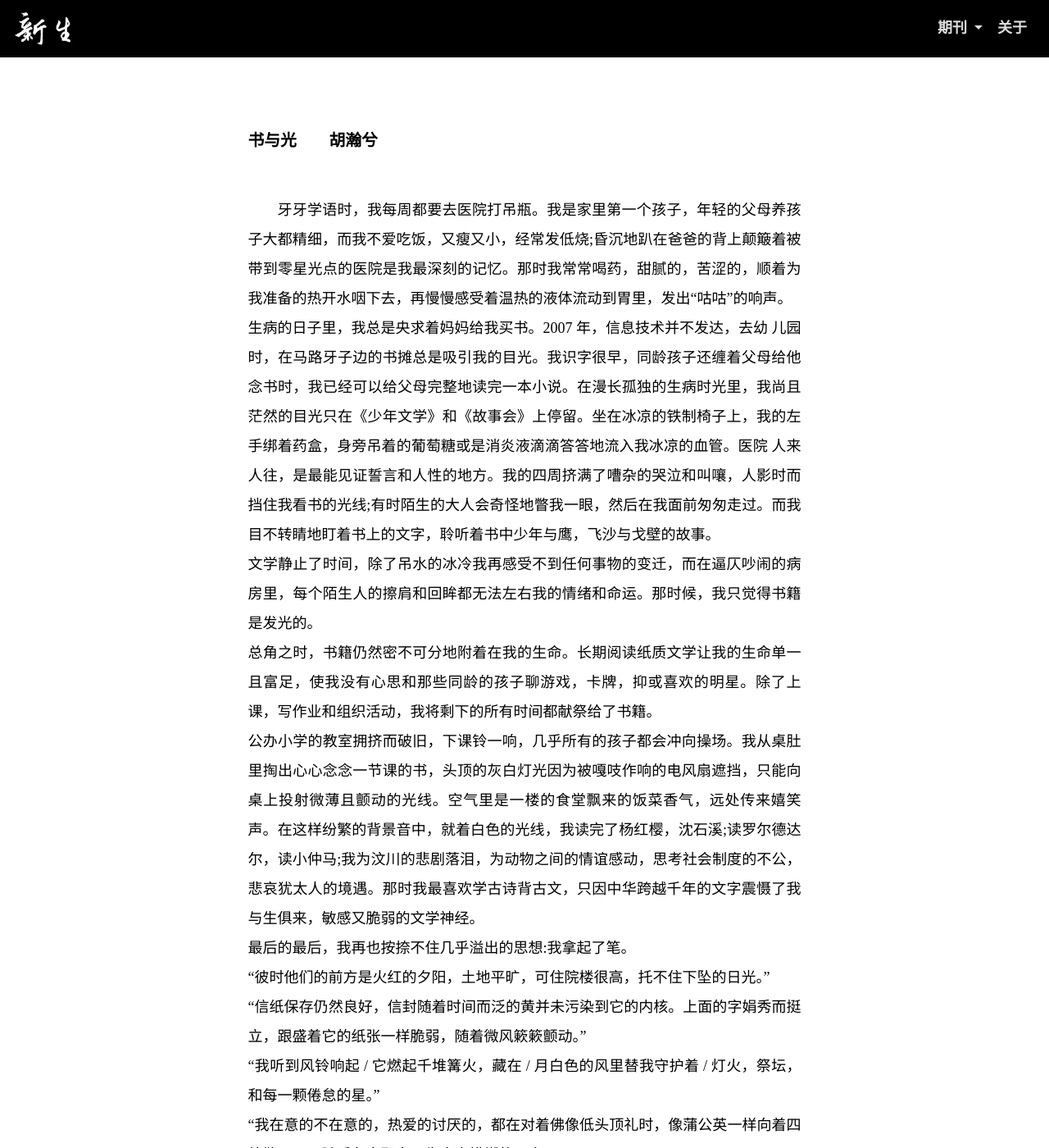
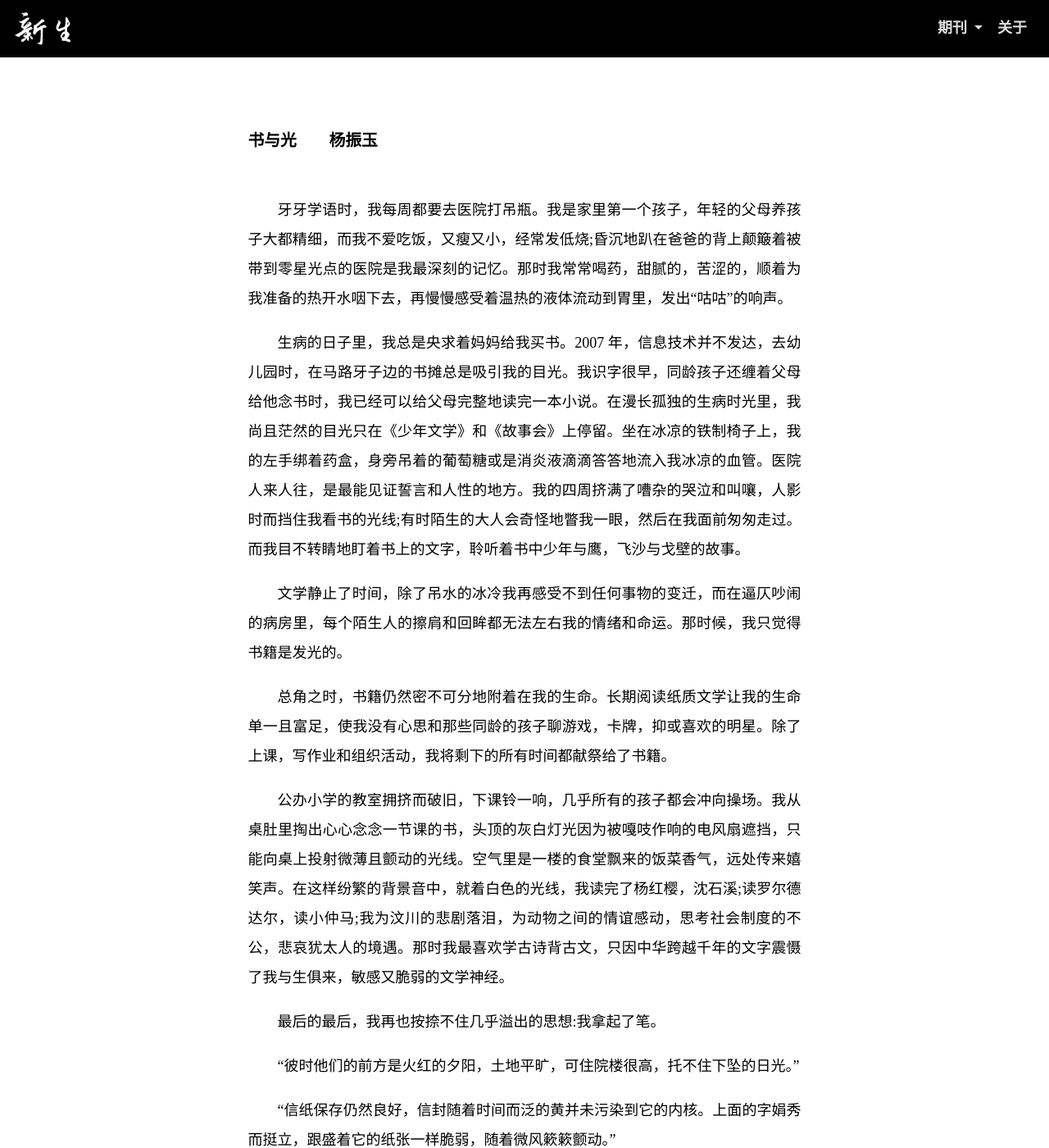
Before and after one commit to youshenmexindemingzima/rebirth, a Jekyll site: the page built from _articles/第四期/亲爱的旅人/书与光.md, in a window 1280 px wide and 1400 px high. Shown: the whole window at 82% size. Built offline with Jekyll 4.4.1, drawn with Linux system fonts in a browser that asks for light colours; some web fonts are replaced; some of the changed text lies outside the part shown.

Commit message:
Update 书与光.md

```diff
--- a/_articles/第四期/亲爱的旅人/书与光.md
+++ b/_articles/第四期/亲爱的旅人/书与光.md
@@ -1,20 +1,35 @@
 ---
-author: 胡瀚兮
+author: 杨振玉
 ---
 
 牙牙学语时，我每周都要去医院打吊瓶。我是家里第一个孩子，年轻的父母养孩子大都精细，而我不爱吃饭，又瘦又小，经常发低烧;昏沉地趴在爸爸的背上颠簸着被带到零星光点的医院是我最深刻的记忆。那时我常常喝药，甜腻的，苦涩的，顺着为我准备的热开水咽下去，再慢慢感受着温热的液体流动到胃里，发出“咕咕”的响声。
+
 生病的日子里，我总是央求着妈妈给我买书。2007 年，信息技术并不发达，去幼 儿园时，在马路牙子边的书摊总是吸引我的目光。我识字很早，同龄孩子还缠着父母给他念书时，我已经可以给父母完整地读完一本小说。在漫长孤独的生病时光里，我尚且茫然的目光只在《少年文学》和《故事会》上停留。坐在冰凉的铁制椅子上，我的左手绑着药盒，身旁吊着的葡萄糖或是消炎液滴滴答答地流入我冰凉的血管。医院 人来人往，是最能见证誓言和人性的地方。我的四周挤满了嘈杂的哭泣和叫嚷，人影时而挡住我看书的光线;有时陌生的大人会奇怪地瞥我一眼，然后在我面前匆匆走过。而我目不转睛地盯着书上的文字，聆听着书中少年与鹰，飞沙与戈壁的故事。
+
 文学静止了时间，除了吊水的冰冷我再感受不到任何事物的变迁，而在逼仄吵闹的病房里，每个陌生人的擦肩和回眸都无法左右我的情绪和命运。那时候，我只觉得书籍是发光的。
+
 总角之时，书籍仍然密不可分地附着在我的生命。长期阅读纸质文学让我的生命单一且富足，使我没有心思和那些同龄的孩子聊游戏，卡牌，抑或喜欢的明星。除了上课，写作业和组织活动，我将剩下的所有时间都献祭给了书籍。
+
 公办小学的教室拥挤而破旧，下课铃一响，几乎所有的孩子都会冲向操场。我从桌肚里掏出心心念念一节课的书，头顶的灰白灯光因为被嘎吱作响的电风扇遮挡，只能向桌上投射微薄且颤动的光线。空气里是一楼的食堂飘来的饭菜香气，远处传来嬉笑声。在这样纷繁的背景音中，就着白色的光线，我读完了杨红樱，沈石溪;读罗尔德达尔，读小仲马;我为汶川的悲剧落泪，为动物之间的情谊感动，思考社会制度的不公，悲哀犹太人的境遇。那时我最喜欢学古诗背古文，只因中华跨越千年的文字震慑了我与生俱来，敏感又脆弱的文学神经。
+
 最后的最后，我再也按捺不住几乎溢出的思想:我拿起了笔。
+
 “彼时他们的前方是火红的夕阳，土地平旷，可住院楼很高，托不住下坠的日光。”
+
 “信纸保存仍然良好，信封随着时间而泛的黄并未污染到它的内核。上面的字娟秀而挺立，跟盛着它的纸张一样脆弱，随着微风簌簌颤动。”
+
 “我听到风铃响起 / 它燃起千堆篝火，藏在 / 月白色的风里替我守护着 / 灯火，祭坛，和每一颗倦怠的星。”
+
 “我在意的不在意的，热爱的讨厌的，都在对着佛像低头顶礼时，像蒲公英一样向着四处散开了，随后各自飘向了生命中模糊的远方。”
+
 ......
+
 几年后我慢慢地长大了，笔下明珠般的文字也随着四季的一次次轮转而不断地变迁，最终在越发忙碌的日子里蒙上一层薄薄的灰尘。
+
 飞机滑行的时候，外面已经完整地暗了下来。黑色是雾、天空是厚重而晦涩的球幕，在月亮消失的时候，他们被重力拉扯着往下坠。耳机里放到喜欢的乐队的歌，又看到一架飞机飞速地掠过、降落，路旁一颗颗灯泡被机体掩盖又重现， 节奏像海浪一样和这个世界融为一体。
+
 考完 SAT 又恰逢国庆，我终于在机舱中想起自己有多 久没有读写过文学;我想起小学的语文老师对我说，你应该 多写少想，不是利用文字作为工具表达观点，而是赋予文字生命、让它来主动讲述你自己。现在想来，我对儿时的自己和老师都有难以言述的愧疚；如今我不仅停了写作，还对美 丽的文字越发钝感。人生路上总会遇见很多新的事物，我已对无数过去的爱好挥手告别，我不希望文学也与我渐行渐远。
+
 这次 SAT 的文学阅读选段很美，巴基斯坦和英国文化融合的含蓄和细腻感动得几乎让我流泪;作者说，在巴基斯坦，孩子们会学习五个季节:春季，雨季，夏季，秋季，和冬季。而如今在英国，伸出手用体温将雪融化成晶莹的水就 算向上天要回了一个雨季。当我看到这句话时，记忆越过冷 清的教室和窒闷的医院，恍然便想起了七岁时永远期待的晴天，那时候做完作业就可以趴在家门口的草地上就着阳光看书，看各种书，看不同种类、不同语言、却都被光照射得透 亮的书。看不懂没关系，看累了看腻了都没关系。这世界有 这么多值得探索的事物，而七岁的我又是那样自由、轻松、不畏新知识。
+
 那么，十年后的如今，如果我向即将到来的十七岁伸出手，是否也能讨要到那些失去的，被书籍和阳光所盈满的晴天。
```
